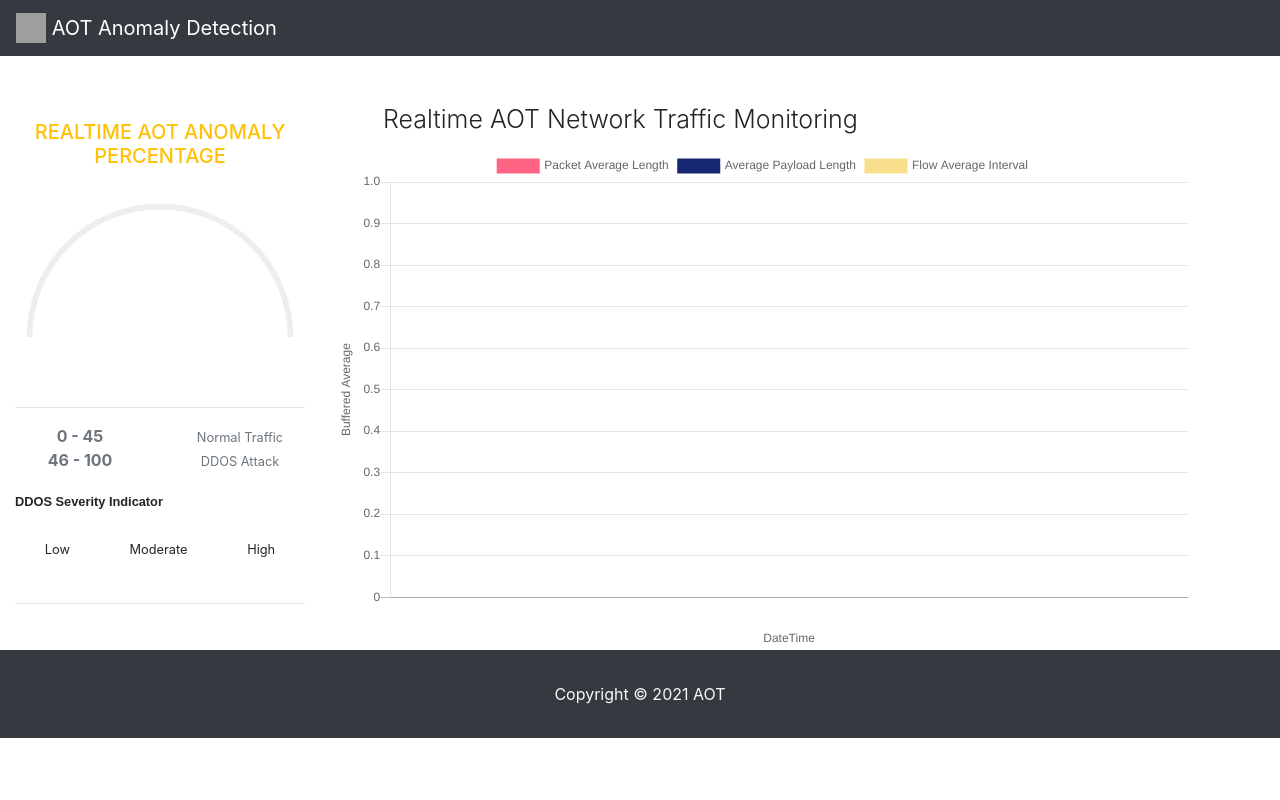
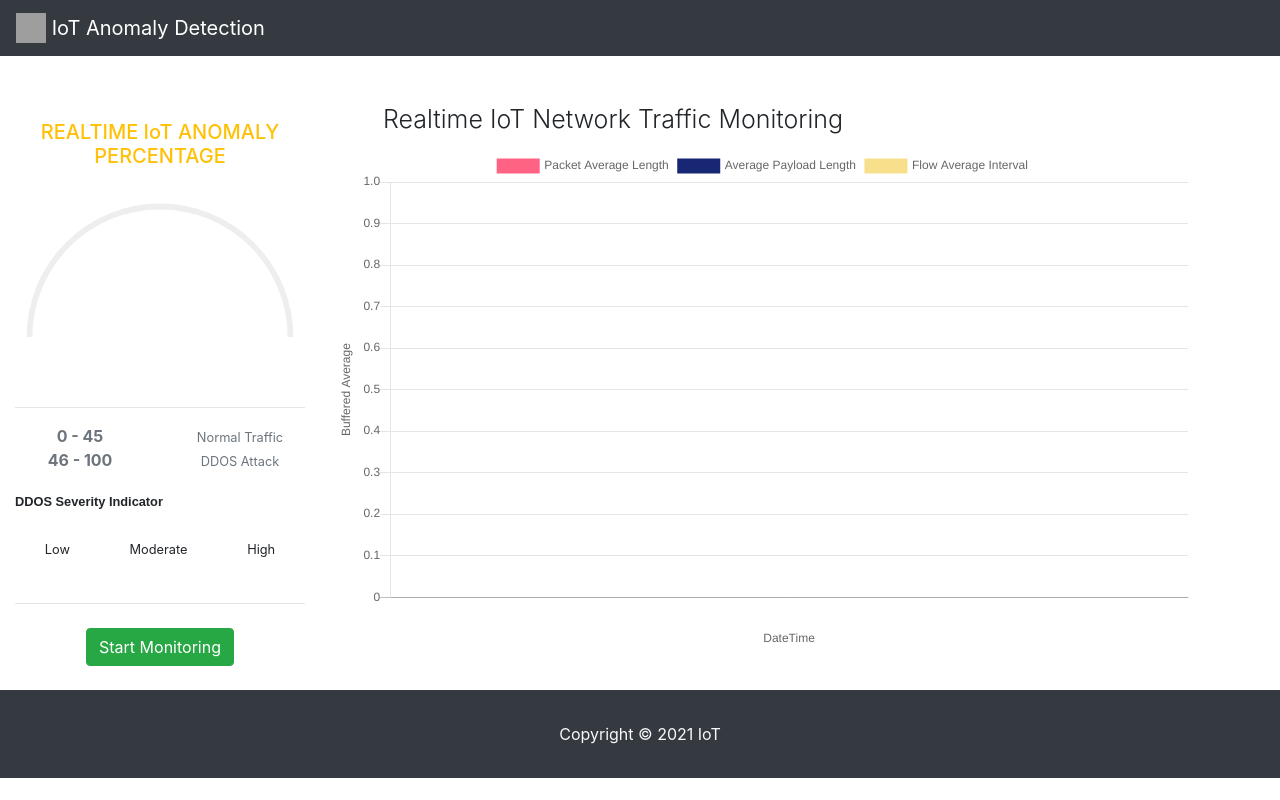
Before and after one commit to Senpaixyz/AnomalyDetection-WebApplication, a Flask app: page / in a window 1280 px wide. Run offline with Flask 2, Linux system fonts and the light colour scheme; data that the repository does not hold is empty; parts of the project's set-up code (start-up, migrations or seed data) failed here and were passed over; some libraries are stand-ins or nearby versions; grey boxes are pictures that could not be loaded.

Commit message:
added firebase api and start/stop monitoring mode

```diff
--- a/app.py
+++ b/app.py
@@ -5,10 +5,27 @@ import numpy as np
 from scapy.all import *
 from scapy.sendrecv import sniff
 from datetime import datetime
-from flask import Flask, Response, render_template
+from flask import Flask, Response, render_template, request,jsonify
 from library.FlowRecoder import get_data, gen_json
 from library.sms_api import SMS
 from joblib import load
+import pyrebase
+
+# Firebase API
+config = {
+    "apiKey": "AIzaSyBym004axtB-2cyCO3a0_F1kDaGgaz0h_w",
+    "authDomain": "anomaly-detection-1bd55.firebaseapp.com",
+    "projectId": "anomaly-detection-1bd55",
+    "databaseURL":"https://anomaly-detection-1bd55-default-rtdb.firebaseio.com/",
+    "storageBucket": "anomaly-detection-1bd55.appspot.com",
+    "messagingSenderId": "164779489599",
+    "appId": "1:164779489599:web:503ca5bedb4beb5cb13b8a"
+};
+
+firebase = pyrebase.initialize_app(config)
+
+storage = firebase.storage()
+database = firebase.database()
 
 """
     - Load our instance of our application and severity rates
@@ -16,7 +33,7 @@ from joblib import load
 application = Flask(__name__)
 moderate_severity = SMS("Moderate", envconfig.HIGH_SEVERITY_INTERVAL)
 high_severity = SMS("High", envconfig.MODERATE_SEVERITY_INTERVAL)
-
+GLOBAL_ISMONITORING = False
 
 # run_with_ngrok(application) # for remote monitoring
 
@@ -25,7 +42,13 @@ high_severity = SMS("High", envconfig.MODERATE_SEVERITY_INTERVAL)
 def index():
     return render_template('index.html')
 
-
+@application.route('/set-monitoring', methods=['GET', 'POST'])
+def set_monitoring():
+    if request.method == "POST":
+        qtc_data = request.form.get('monitoring')
+        database.child('Network-Active').set(qtc_data)
+    results = {'processed': qtc_data}
+    return jsonify(results)
 @application.route('/fetch_data')
 def fetch_data():
     def _run():
@@ -41,63 +64,70 @@ def fetch_data():
         severity_percentage_length = envconfig.SEVERITY_PERCENTAGE_LENGTH
         sleep_interval = envconfig.SLEEP_INTERVAL
         m = load_application_model(envconfig.MODEL_PATH)
+        #database.child('Network-Active').set("True")
+        i = 0
         while True:
             captured_buffer = []
             severity_status = []
-            for pkt in sniff(iface=conf.iface, count=2):
-                captured_buffer.append(pkt)
-            data = get_data(captured_buffer)
-            data = gen_json(data)
-            #print("DATA: ", data)
-            if len(data) <= 0:
-                data = [[0, 0, 0]]
-            if len(to_predict_buffer) > buffer_length:
-                anomalyBytes, arrayBytesInstances = predict_bytes(
-                    to_predict_buffer,
-                    anomalyBytes,
-                    m,
-                    arrayBytesInstances
-                )
-                if threshold == check_interval - 1:
-                    try:
-                        current_percentage = round(anomalyBytes / arrayBytesInstances, 1)
-                        if len(severity_lists) > severity_percentage_length - 1:
-                            severity_lists.pop(0)
-                        severity_lists.append(current_percentage)
-                        severity_percentage = round(sum(severity_lists) / severity_percentage_length, 1)
-                        severity_status = check_severity_status(severity_percentage)
-                        anomalyBytes = 0
-                        arrayBytesInstances = 0
-                        threshold = 0
-                        print("CURRENT PERCENTAGE: ", current_percentage)
-                        print("SEVERITY: ", severity_lists)
-                    except ZeroDivisionError as e:
-                        print("Theres no current packet transmission...")
-                        anomalyBytes = 0
-                        arrayBytesInstances = 0
-                else:
-                    threshold += 1
-                to_predict_buffer = []
-            for packets in data:
-                average_len = packets[0]
-                average_payload = packets[1]
-                pkt_count = packets[2]
-                if len(data) > 0:
-                    pkt = [average_len, average_payload]
-                    to_predict_buffer.append(pkt)
-                json_data = json.dumps(
-                    {
-                        'time': datetime.now().strftime('%Y-%m-%d %H:%M:%S'),
-                        'packet_length': average_len,
-                        'payload_length': average_payload,
-                        'packet_count': pkt_count,
-                        'anomaly_rate': current_percentage,
-                        'severity_rate': severity_percentage,
-                        'severity_state': severity_status,
-                    })
+            isMonitoringOn = eval(database.child("Network-Active").get().val())
+            data = database.child('Network-Traffic').get().val()
+            #data = []#ref.val()
+            #for pkt in sniff(iface=conf.iface, count=2):
+            #    captured_buffer.append(pkt)
+            #data = get_data(captured_buffer)
+           # data = gen_json(data)
 
-                yield f"data:{json_data}\n\n"
-                time.sleep(sleep_interval)
+
+            if isMonitoringOn == True:
+                if len(data) <= 0:
+                    data = [[0, 0, 0]]
+                if len(to_predict_buffer) > buffer_length:
+                    anomalyBytes, arrayBytesInstances = predict_bytes(
+                        to_predict_buffer,
+                        anomalyBytes,
+                        m,
+                        arrayBytesInstances
+                    )
+                    if threshold == check_interval - 1:
+                        try:
+                            current_percentage = round(anomalyBytes / arrayBytesInstances, 1)
+                            if len(severity_lists) > severity_percentage_length - 1:
+                                severity_lists.pop(0)
+                            severity_lists.append(current_percentage)
+                            severity_percentage = round(sum(severity_lists) / severity_percentage_length, 1)
+                            severity_status = check_severity_status(severity_percentage)
+                            anomalyBytes = 0
+                            arrayBytesInstances = 0
+                            threshold = 0
+                            print("CURRENT PERCENTAGE: ", current_percentage)
+                            print("SEVERITY: ", severity_lists)
+                        except ZeroDivisionError as e:
+                            print("Theres no current packet transmission...")
+                            anomalyBytes = 0
+                            arrayBytesInstances = 0
+                    else:
+                        threshold += 1
+                    to_predict_buffer = []
+                for packets in data:
+                    average_len = packets[0]
+                    average_payload = packets[1]
+                    pkt_count = packets[2]
+                    if len(data) > 0:
+                        pkt = [average_len, average_payload]
+                        to_predict_buffer.append(pkt)
+                    json_data = json.dumps(
+                        {
+                            'time': datetime.now().strftime('%Y-%m-%d %H:%M:%S'),
+                            'packet_length': average_len,
+                            'payload_length': average_payload,
+                            'packet_count': pkt_count,
+                            'anomaly_rate': current_percentage,
+                            'severity_rate': severity_percentage,
+                            'severity_state': severity_status,
+                        })
+
+                    yield f"data:{json_data}\n\n"
+                    time.sleep(sleep_interval)
 
     return Response(_run(), mimetype='text/event-stream')
 
@@ -162,6 +192,7 @@ def predict_bytes(packets, anomalyBytes,m, arrayBytesInstances):
 
 
 if __name__ == '__main__':
+    database.child('Network-Active').set("False")
     application.run(
         host=envconfig.HOST,
         port=envconfig.PORT,
--- a/templates/index.html
+++ b/templates/index.html
@@ -18,7 +18,7 @@
 <nav class="navbar navbar-dark text-light bg-dark">
   <a class="navbar-brand" href="#">
     <img src="/docs/4.0/assets/brand/bootstrap-solid.svg" width="30" height="30" class="d-inline-block align-top" alt="">
-    AOT Anomaly Detection
+    IoT Anomaly Detection
   </a>
 </nav>
 
@@ -29,7 +29,7 @@
         <div class="col-md-3 col-sm-12 col-xs-12 mt-3">
             <div class="row mt-5">
                 <div class="col-md-12">
-                    <h5 class="display-5 text-center text-warning">REALTIME AOT ANOMALY PERCENTAGE</h5>
+                    <h5 class="display-5 text-center text-warning">REALTIME IoT ANOMALY PERCENTAGE</h5>
                 </div>
                 <div class="col-md-12 mt-3">
                     <div id="left-bar" style="margin:0 auto;"></div>
@@ -57,13 +57,17 @@
                     <div id="severity" style="margin:0 auto;" class="mt-2 mb-4"></div>
                     <hr>
                 </div>
+                <div class="col-md-12 mb-3 d-flex justify-content-center">
+                    <input type="hidden" value="False" id="is-monitoring"/>
+                    <button class="btn btn-success mx-4 my-2" id="monitoring">Start Monitoring</button>
+                </div>
             </div>
 
         </div>
         <div class="col-md-9 col-sm-12 col-xs-12 mt-5">
             <div class="row">
                 <div class="col-md-12 col-sm-12 col-xs-12">
-                    <h5 class="display-4 ml-md-5 mb-3" style="font-size:25px;">Realtime AOT Network Traffic Monitoring</h5>
+                    <h5 class="display-4 ml-md-5 mb-3" style="font-size:25px;">Realtime IoT Network Traffic Monitoring</h5>
                 </div>
                 <div class="col-md-12 col-sm-12 col-xs-12">
                     <div class="canvas-parent">
@@ -79,7 +83,7 @@
 </div>
     <footer class="py-3 bg-dark">
         <div class="container">
-           <p class="text-center text-light mt-3">Copyright &copy; 2021 AOT</p>
+           <p class="text-center text-light mt-3">Copyright &copy; 2021 IoT</p>
         </div>
     </footer>
 <script src="{{ url_for('static',filename='js/popper.min.js') }}"></script>
@@ -89,6 +93,8 @@
 <script src="{{ url_for('static',filename='js/progressbar.min.js') }}"></script>
 <script src="{{ url_for('static',filename='js/progressbar.js') }}"></script>
 <script src="https://cdn.jsdelivr.net/npm/bootstrap@5.0.2/dist/js/bootstrap.bundle.min.js"></script>
+  <script src="https://ajax.googleapis.com/ajax/libs/jquery/3.5.1/jquery.min.js">
+</script>
 <script>
     let container = document.querySelector('#left-bar');
     let severity = document.querySelector('#severity');
@@ -228,6 +234,43 @@
             severity_graph.animate(data.severity_rate)
             lineChart.update();
         }
+
+
+        // start monitoring
+        $("#monitoring").on("click",function(){
+            let node = $("#is-monitoring").val();
+            let formdata = new FormData();
+            if(node == "True"){
+                 $("#is-monitoring").val("False");
+                 $("#monitoring").removeClass("btn-danger").addClass("btn-success");
+                 $("#monitoring").html("Start Monitoring");
+                 formdata.append("monitoring","False");
+            }
+            else{
+                 $("#is-monitoring").val("True");
+                 $("#monitoring").removeClass("btn-success").addClass("btn-danger");
+                 $("#monitoring").html("Stop Monitoring");
+                 formdata.append("monitoring","True");
+            }
+
+            $.ajax({
+                url: '/set-monitoring',
+                data: formdata,
+                contentType: false,
+                processData: false,
+                type: 'POST',
+                headers: {'X-CSRF-TOKEN': $('meta[name="csrf-token"]').attr('content')},
+                success:function(data)
+                {
+                      console.log(data);
+                },
+                error: function(e) {
+                    console.log(e);
+                    window.alert("ERROR ! ");
+                }
+            });
+
+        });
     });
     function toast_severity(severity){
             data = {}
@@ -286,6 +329,11 @@
             }
 
         //$('#toast').toast('show')
+
+
+        // start monitoring
+
+
     }
 </script>
 
```
